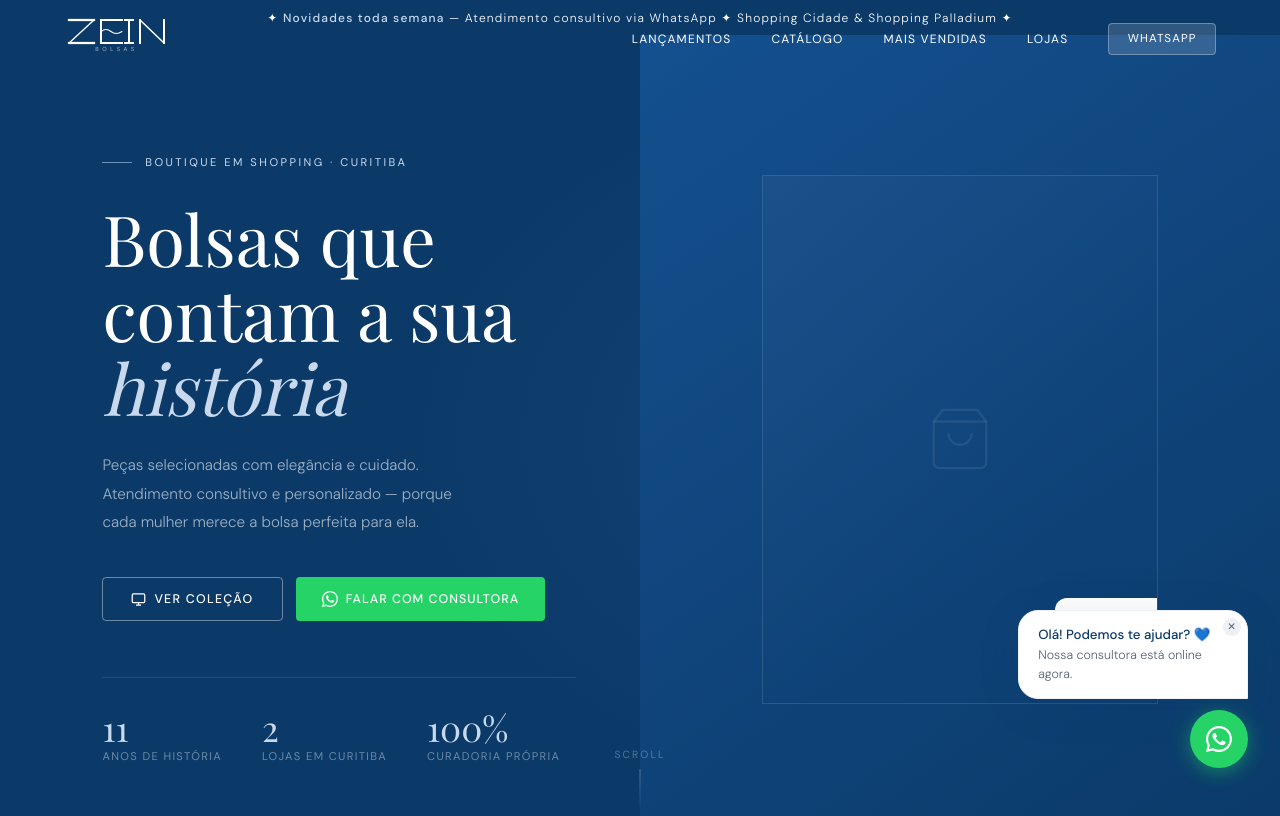
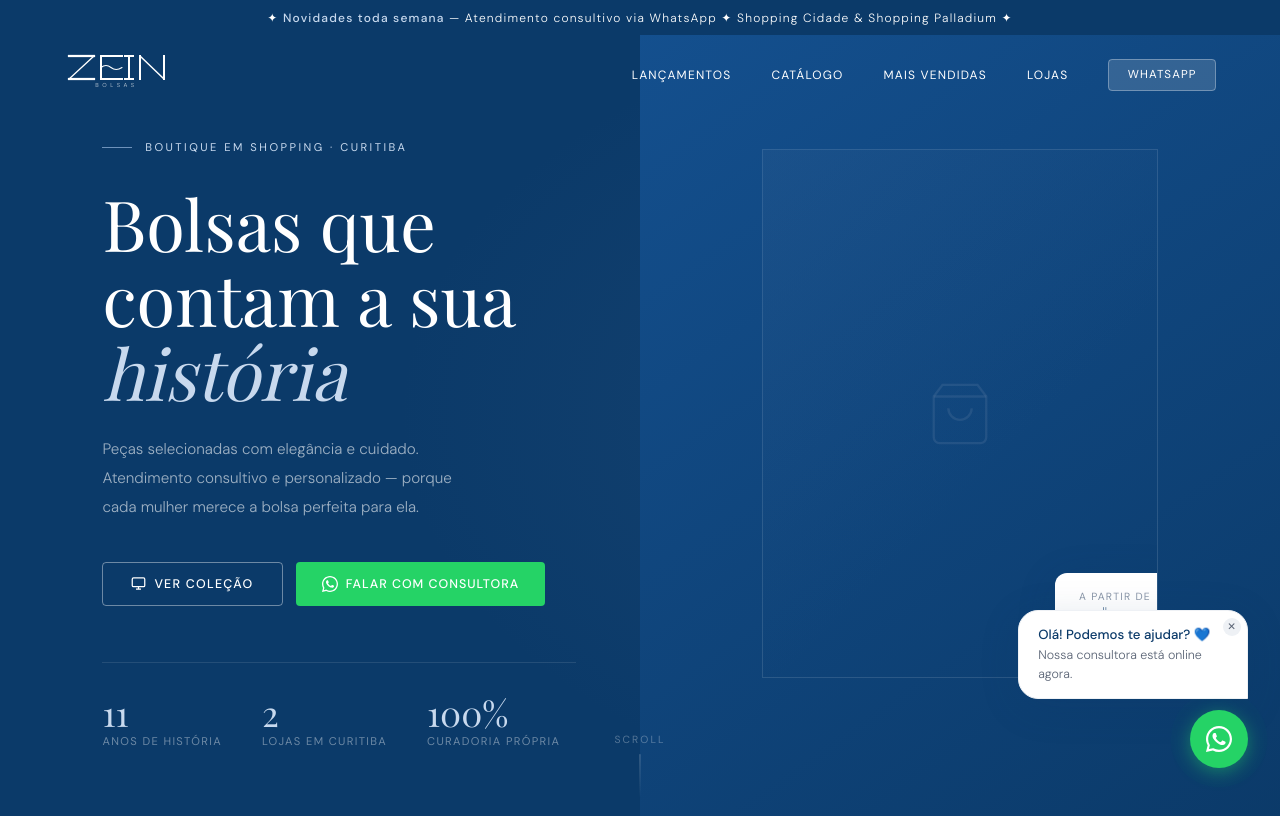
Before and after one commit to azhailtibia-design/loja-bolsas-zein, a plain HTML site: page index.html in a window 1280 px wide. Shown: the top 816 px of the page. Drawn offline with nearby package versions, Linux system fonts and the light colour scheme; a web font is replaced by a local one.

Commit message:
corrige sobreposição header e barra de aviso

```diff
--- a/index.html
+++ b/index.html
@@ -61,11 +61,11 @@ h1,h2,h3{font-family:var(--serif);font-weight:400;line-height:1.1;}
 .bwaf{width:100%;justify-content:center;padding:.75rem 1rem;font-size:.74rem;}
 
 /* ANNOUNCE */
-.ann{background:var(--navy);color:var(--white);text-align:center;padding:.6rem 1rem;font-size:.75rem;letter-spacing:.1em;font-weight:300;}
+.ann{position:fixed;top:0;left:0;right:0;z-index:902;background:var(--navy);color:var(--white);text-align:center;padding:.6rem 1rem;font-size:.75rem;letter-spacing:.1em;font-weight:300;}
 .ann strong{font-weight:500;color:var(--sky);}
 
 /* HEADER */
-#hdr{position:fixed;top:0;left:0;right:0;z-index:900;padding:0 5vw;transition:background .35s,box-shadow .35s;}
+#hdr{position:fixed;top:36px;left:0;right:0;z-index:900;padding:0 5vw;transition:background .35s,box-shadow .35s;}
 #hdr.sc{background:rgba(255,255,255,.97);backdrop-filter:blur(16px);box-shadow:0 1px 0 var(--g1);}
 .ni{max-width:1360px;margin:0 auto;height:74px;display:flex;align-items:center;justify-content:space-between;}
 .nl{display:flex;gap:2.5rem;align-items:center;}
@@ -90,7 +90,7 @@ h1,h2,h3{font-family:var(--serif);font-weight:400;line-height:1.1;}
 /* HERO */
 #hero{min-height:100svh;background:var(--navy);display:grid;grid-template-columns:1fr 1fr;position:relative;overflow:hidden;}
 #hero::before{content:'';position:absolute;inset:0;background:radial-gradient(ellipse 70% 70% at 80% 50%,rgba(72,109,152,.2) 0%,transparent 70%);pointer-events:none;}
-.hl{display:flex;flex-direction:column;justify-content:center;padding:120px 5vw 80px 8vw;position:relative;z-index:2;}
+.hl{display:flex;flex-direction:column;justify-content:center;padding:140px 5vw 80px 8vw;position:relative;z-index:2;}
 .hey{display:flex;align-items:center;gap:.8rem;font-size:.7rem;letter-spacing:.22em;text-transform:uppercase;color:var(--sky);font-weight:400;margin-bottom:2rem;}
 .hey::before{content:'';display:block;width:30px;height:1px;background:var(--blue-l);}
 .hh1{font-family:var(--serif);font-size:clamp(2.8rem,5.5vw,5rem);font-weight:400;color:var(--white);line-height:1.06;margin-bottom:1.6rem;}
@@ -312,7 +312,7 @@ footer{background:var(--navy-d);color:var(--white);padding:4rem 5vw 2rem;}
 /* RESPONSIVE */
 @media(max-width:1024px){
   #hero{grid-template-columns:1fr;min-height:auto;}
-  .hr{height:50vw;max-height:460px;}.hl{padding:100px 6vw 60px;}
+  .hr{height:50vw;max-height:460px;}.hl{padding:130px 6vw 60px;}
   .lgrid{grid-template-columns:1fr;gap:1rem;}.lc-r{flex-direction:row;}
   .was{grid-template-columns:1fr;}.tg{grid-template-columns:1fr 1fr;}
   .ftt{grid-template-columns:1fr 1fr;gap:2rem;}
@@ -723,7 +723,17 @@ function pickMC(c,el){mC=c;document.querySelectorAll('#mcdots .mcdot').forEach(d
 function closeMod(){document.getElementById('pmod').classList.remove('open');document.body.style.overflow='';}
 function closeModOv(e){if(e.target===document.getElementById('pmod'))closeMod();}
 
-window.addEventListener('scroll',()=>{document.getElementById('hdr').classList.toggle('sc',window.scrollY>60);});
+function ajustarTopBar(){
+  const ann=document.querySelector('.ann');
+  const hdr=document.getElementById('hdr');
+  if(ann&&hdr){const h=ann.offsetHeight;hdr.style.top=h+'px';}
+}
+ajustarTopBar();
+window.addEventListener('resize',ajustarTopBar);
+window.addEventListener('scroll',()=>{
+  const annH=document.querySelector('.ann')?.offsetHeight||36;
+  document.getElementById('hdr').classList.toggle('sc',window.scrollY>annH+40);
+});
 function toggleMenu(){const m=document.getElementById('mnav');m.classList.toggle('open');document.body.style.overflow=m.classList.contains('open')?'hidden':'';}
 function toggleFaq(el){const was=el.classList.contains('open');document.querySelectorAll('.fq').forEach(q=>q.classList.remove('open'));if(!was)el.classList.add('open');}
 
```
